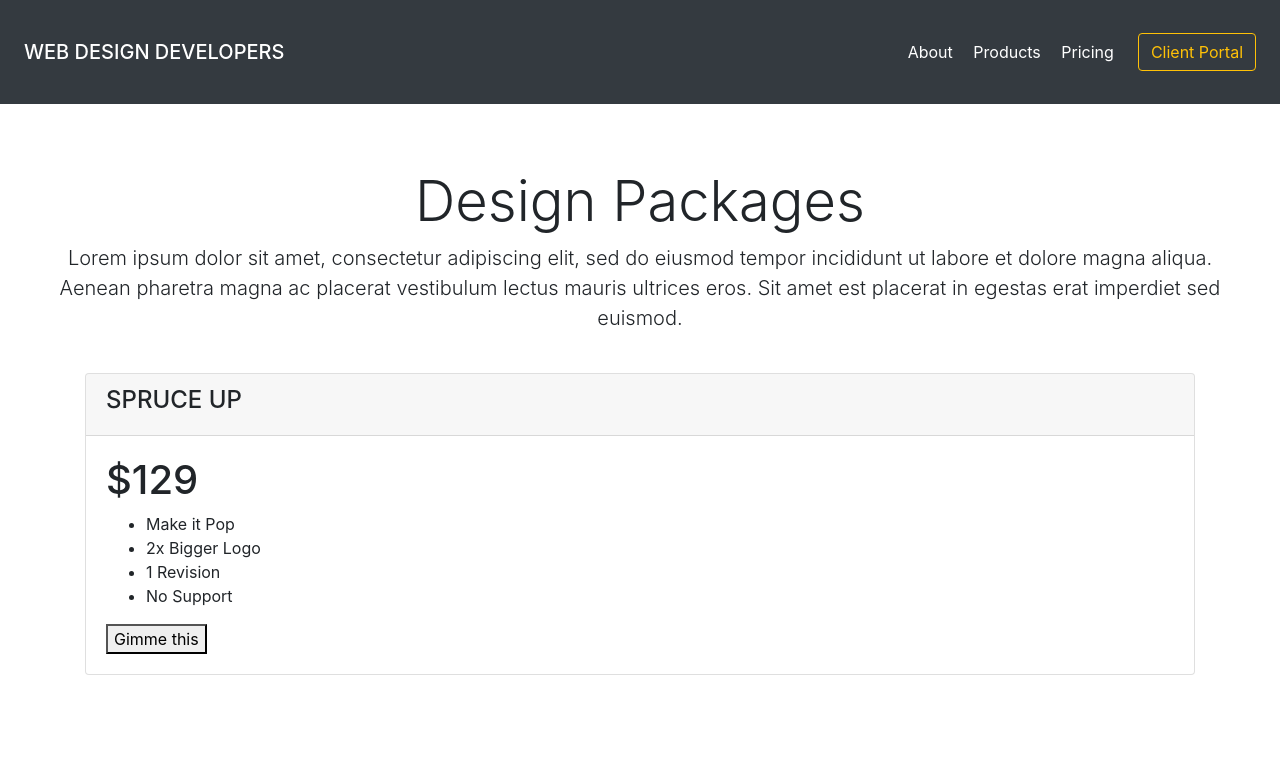
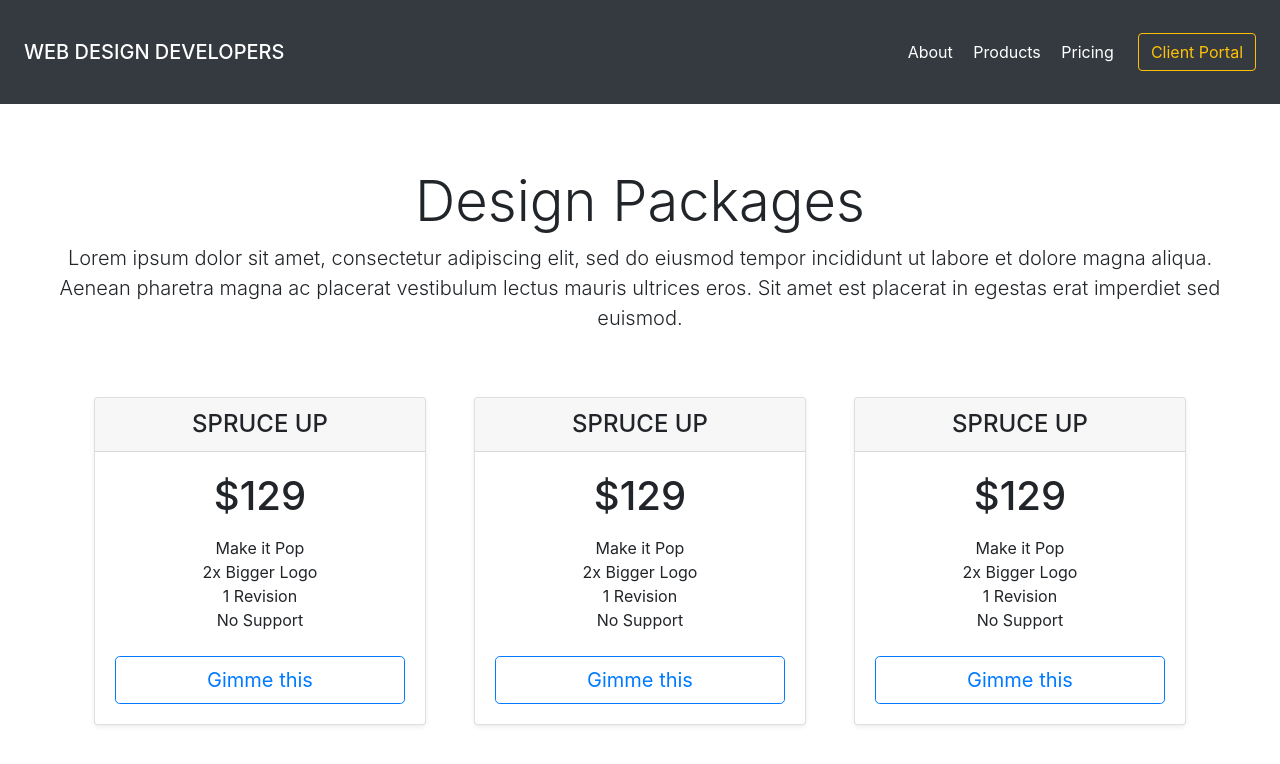
Before and after one commit to ericksen-github/pricing_page, a website built with webpack: page dist/index.html in a window 1280 px wide. Built offline with nearby package versions, Linux system fonts and the light colour scheme.

Commit message:
Finished card styling and copied to create 3 total cards.

```diff
--- a/dist/index.html
+++ b/dist/index.html
@@ -35,20 +35,67 @@
     </div>
 
     <div class="container">
-      <div class="card-deck">
-        <div class="card">
+      <div class="card-deck mb-5 text-center">
+        <div class="card m-4 shadow-sm">
           <div class="card-header">
-            <h4>SPRUCE UP</h4>
+            <h4 class="my-0">SPRUCE UP</h4>
           </div>
           <div class="card-body">
-            <h1>$129</h1>
-            <ul>
+            <h1 class="card-title">$129</h1>
+            <ul class="list-unstyled mt-3 mb-4">
               <li>Make it Pop</li>
               <li>2x Bigger Logo</li>
               <li>1 Revision</li>
               <li>No Support</li>
             </ul>
-            <button type="button">Gimme this</button>
+            <button
+              type="button"
+              class="btn btn-lg btn-block btn-outline-primary"
+            >
+              Gimme this
+            </button>
+          </div>
+        </div>
+
+        <div class="card m-4 shadow-sm">
+          <div class="card-header">
+            <h4 class="my-0">SPRUCE UP</h4>
+          </div>
+          <div class="card-body">
+            <h1 class="card-title">$129</h1>
+            <ul class="list-unstyled mt-3 mb-4">
+              <li>Make it Pop</li>
+              <li>2x Bigger Logo</li>
+              <li>1 Revision</li>
+              <li>No Support</li>
+            </ul>
+            <button
+              type="button"
+              class="btn btn-lg btn-block btn-outline-primary"
+            >
+              Gimme this
+            </button>
+          </div>
+        </div>
+
+        <div class="card m-4 shadow-sm">
+          <div class="card-header">
+            <h4 class="my-0">SPRUCE UP</h4>
+          </div>
+          <div class="card-body">
+            <h1 class="card-title">$129</h1>
+            <ul class="list-unstyled mt-3 mb-4">
+              <li>Make it Pop</li>
+              <li>2x Bigger Logo</li>
+              <li>1 Revision</li>
+              <li>No Support</li>
+            </ul>
+            <button
+              type="button"
+              class="btn btn-lg btn-block btn-outline-primary"
+            >
+              Gimme this
+            </button>
           </div>
         </div>
       </div>
```
